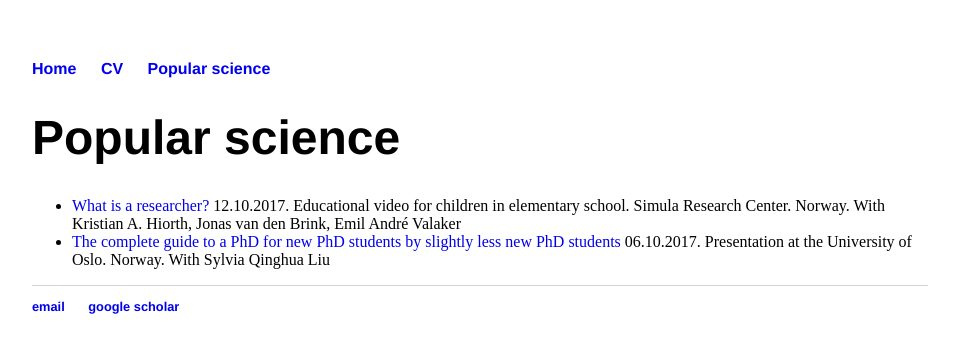
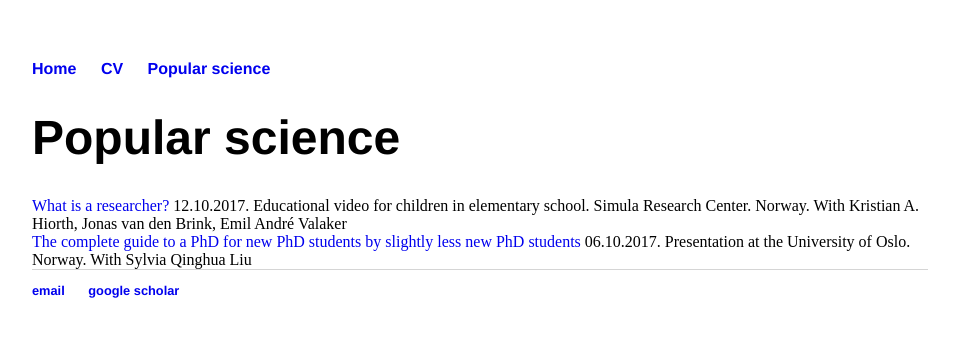
Before and after one commit to adrianmruf/adrianmruf.github.io, a Jekyll site: the page built from popularscience/index.html, in a window 1280 px wide. Shown: the top 353 px of the page, without its empty margins (160-1119 px from the left). Built offline with Jekyll 4.4.1, drawn with Linux system fonts in a browser that asks for light colours.

Commit message:
Update index.html

```diff
--- a/popularscience/index.html
+++ b/popularscience/index.html
@@ -4,7 +4,7 @@
 ---
 	<h1>{{ page.title }}</h1>
 
-<ul>
-	<li><a href="http://www.mn.uio.no/math/english/people/aca/adrianru/What%20is%20a%20Researcher">What is a researcher?</a> 12.10.2017. Educational video for children in elementary school. Simula Research Center. Norway. With Kristian A. Hiorth, Jonas van den Brink, Emil André Valaker</li>
-	<li><a href="http://www.mn.uio.no/math/english/people/aca/adrianru/meeting_for_new_phds.pdf">The complete guide to a PhD for new PhD students by slightly less new PhD students</a> 06.10.2017. Presentation at the University of Oslo. Norway. With Sylvia Qinghua Liu</li>
-</ul>
+<a href="http://www.mn.uio.no/math/english/people/aca/adrianru/What%20is%20a%20Researcher">What is a researcher?</a> 12.10.2017. Educational video for children in elementary school. Simula Research Center. Norway. With Kristian A. Hiorth, Jonas van den Brink, Emil André Valaker
+<br>
+<a href="http://www.mn.uio.no/math/english/people/aca/adrianru/meeting_for_new_phds.pdf">The complete guide to a PhD for new PhD students by slightly less new PhD students</a> 06.10.2017. Presentation at the University of Oslo. Norway. With Sylvia Qinghua Liu
+<br>
```
